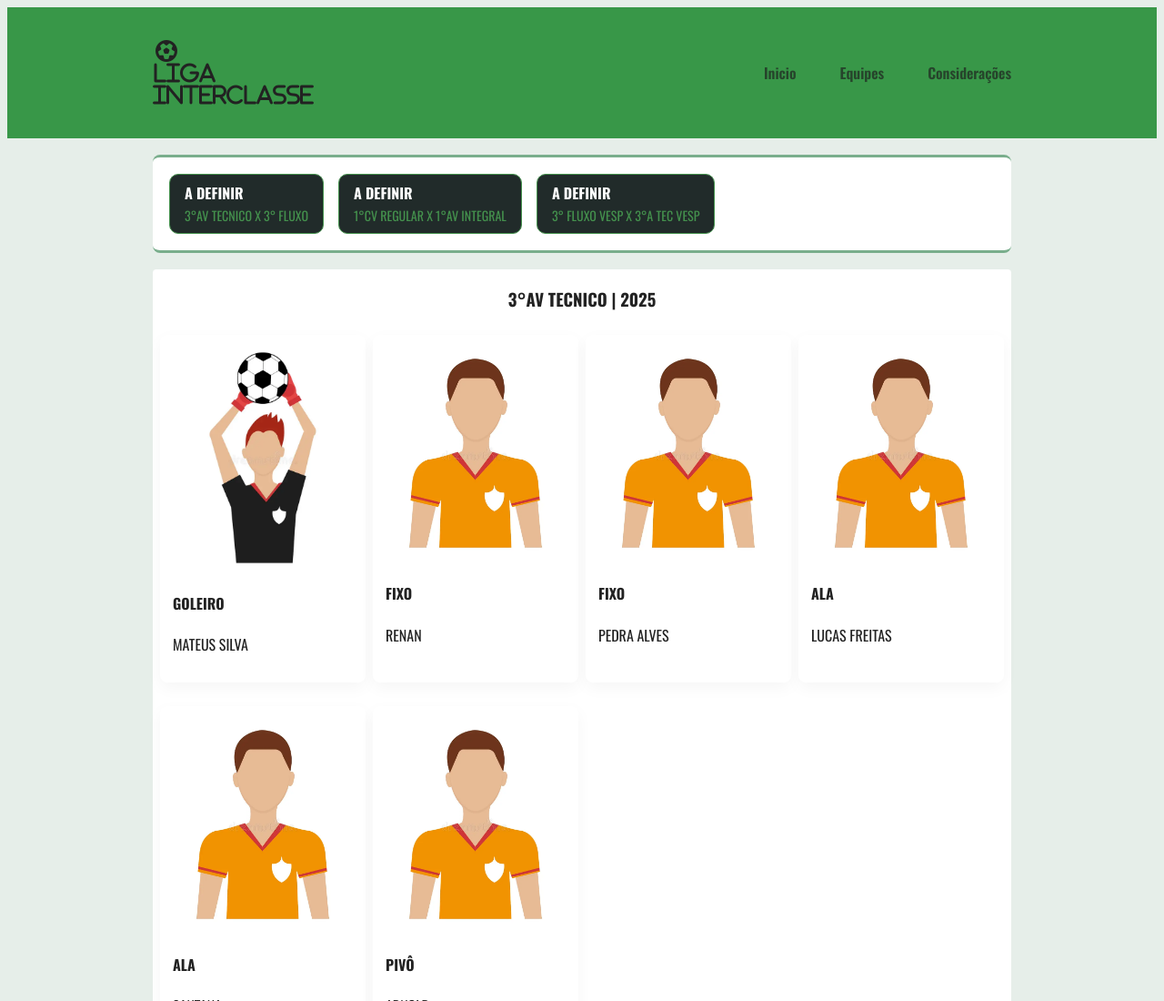
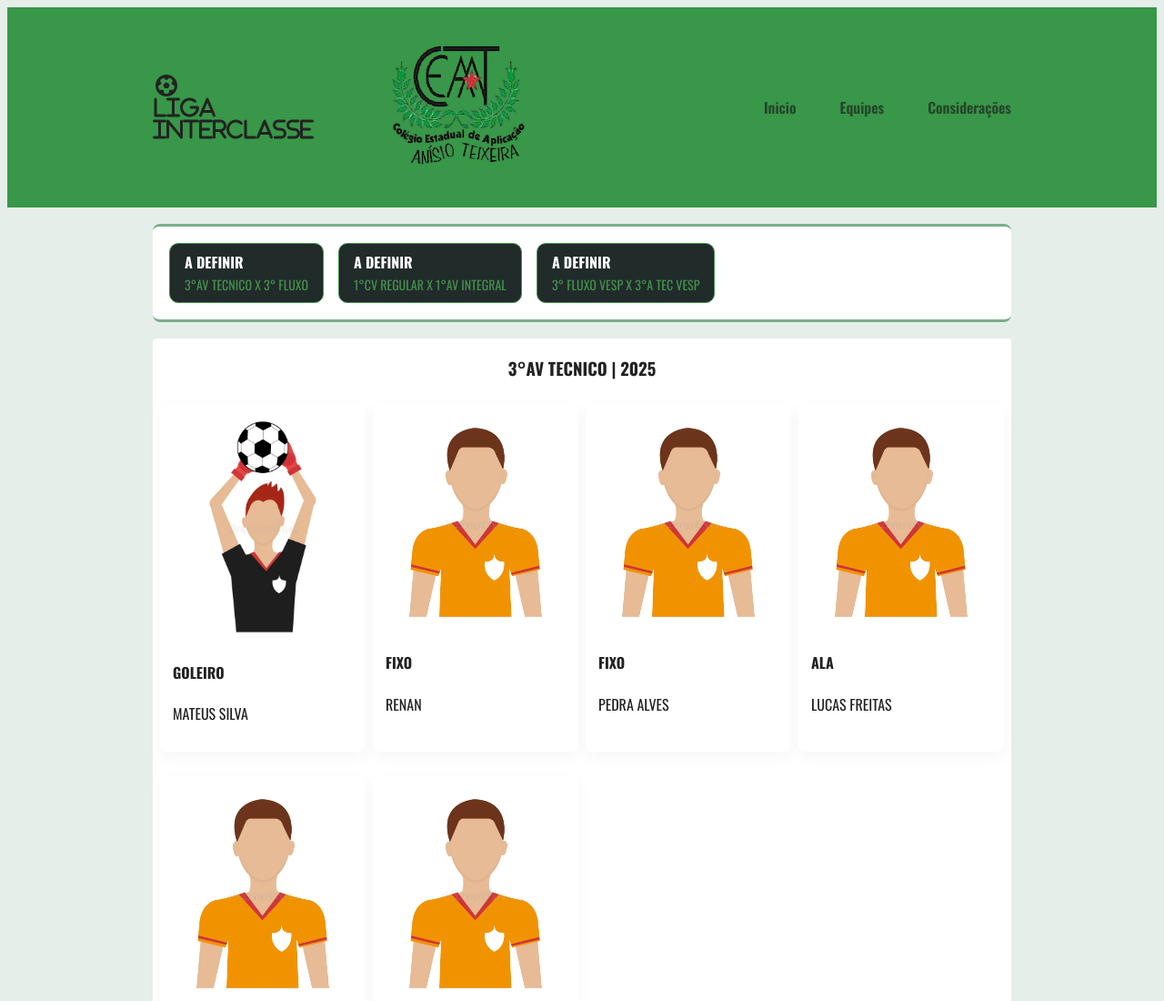
Before and after one commit to VELOOsu54/liga-interclasse, a plain HTML site: page equipes.html in a window 1280 px wide. Shown: the top 1100 px of the page at 91% size. Drawn offline with nearby package versions, Linux system fonts and the light colour scheme.

Commit message:
Adcionando Logo do CEAAT

```diff
--- a/equipes.html
+++ b/equipes.html
@@ -17,6 +17,7 @@
     <nav id="navbar">
       <i class="fa-solid fa-futbol" id="nav_logo"> <strong>LIGA INTERCLASSE</strong></i>
 
+      <img class="ceaatlogo" src="src/images/ceaat.png" alt="Logo do site">
 
       <ul id="nav_list">
         <li class="nav-item active">
--- a/src/styles/header.css
+++ b/src/styles/header.css
@@ -7,6 +7,12 @@ header {
     color: #fff;
     padding: 18px 20px;
     box-sizing: border-box;
+}
+
+.ceaatlogo {
+    display: flex;
+    justify-content: center; /* centro horizontal */
+    align-items: center;     /* centro vertical */
 }
 
 #navbar {
```
Also changed, not shown: index.html (+2 -0 lines). Lines whose indentation alone changed are shown as unchanged.
